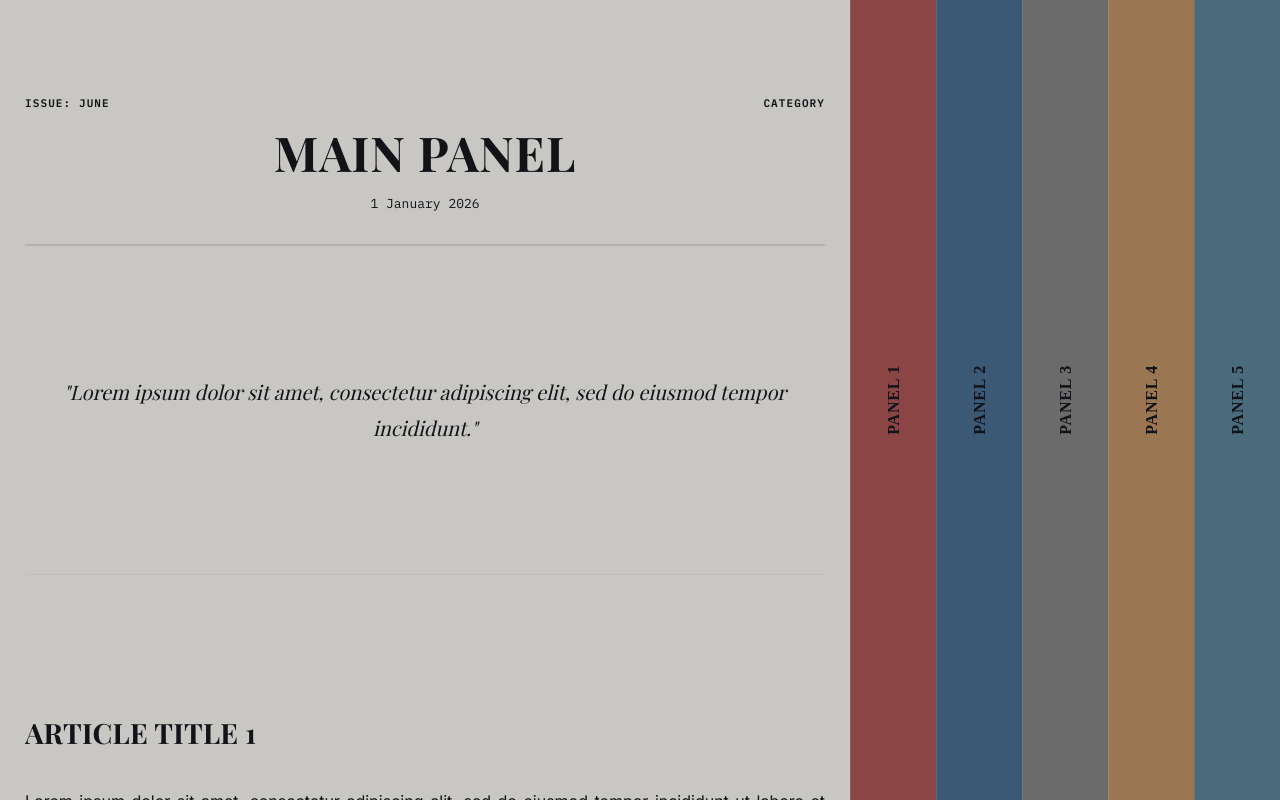
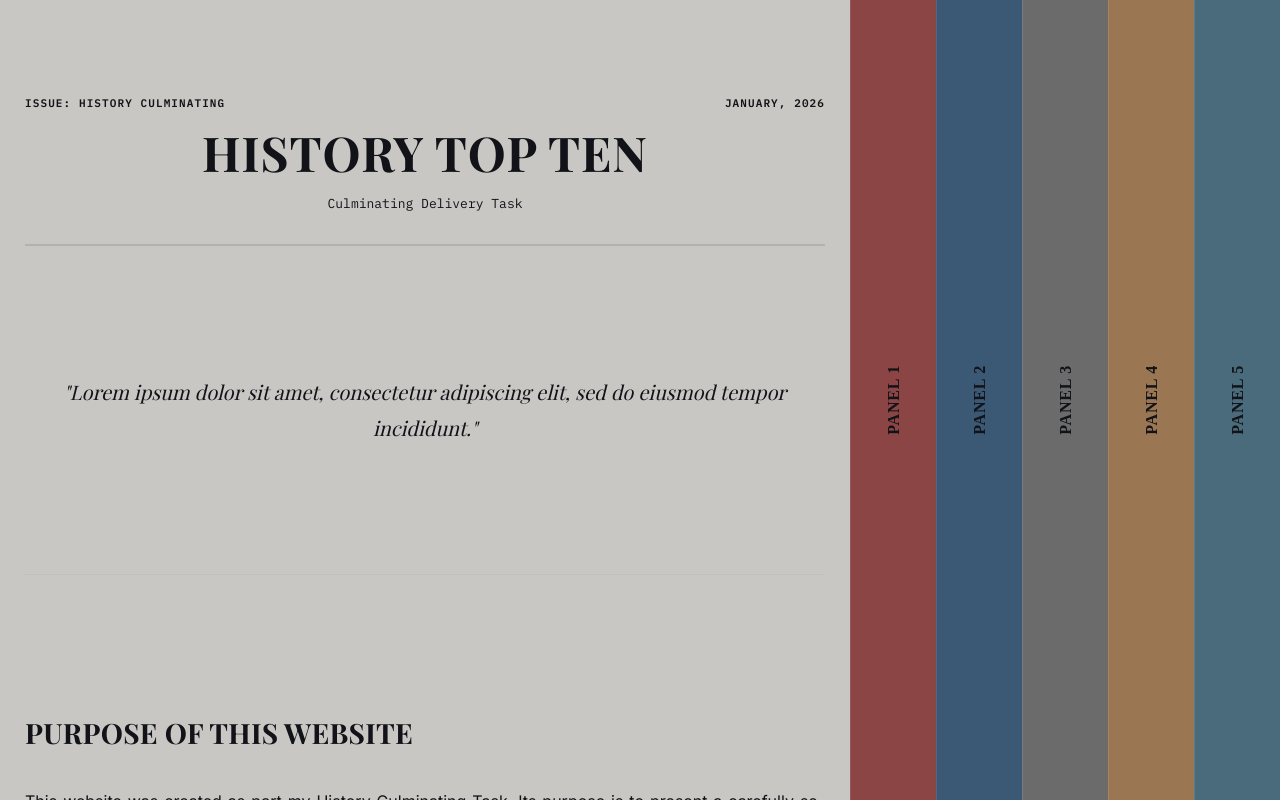
Before and after one commit to MisplacedOrange/historyculminating, a React (Vite) app in the folder History/: page / in a window 1280 px wide. Built offline with nearby package versions, Linux system fonts and the light colour scheme; a web font is replaced by a local one.

Commit message:
Update MainPanel.jsx

```diff
--- a/History/src/components/MainPanel.jsx
+++ b/History/src/components/MainPanel.jsx
@@ -28,10 +28,10 @@ export default function MainPanel({ isExpanded, onClick }) {
           >
             <div className="main-panel-newspaper-grid">
               <Masthead
-                issue="JUNE" /* TODO: Issue label */
-                title="Main Panel" /* TODO: Main title */
-                date="1 January 2026" /* TODO: Date */
-                category="CATEGORY" /* TODO: Category label */
+                issue="HISTORY CULMINATING"
+                title="HISTORY TOP TEN"
+                date="Culminating Delivery Task"
+                category="January, 2026"
               />
 
               <PullQuote
@@ -42,14 +42,14 @@ export default function MainPanel({ isExpanded, onClick }) {
               <SectionDivider variant="line" />
 
               <ArticleSection
-                headline="Article Title 1" /* TODO: Article 1 headline */
-                body="Lorem ipsum dolor sit amet, consectetur adipiscing elit, sed do eiusmod tempor incididunt ut labore et dolore magna aliqua. Ut enim ad minim veniam, quis nostrud exercitation ullamco laboris nisi ut aliquip ex ea commodo consequat.\n\nDuis aute irure dolor in reprehenderit in voluptate velit esse cillum dolore eu fugiat nulla pariatur." /* TODO: Article 1 body text */
+                headline="Purpose of this Website"
+                body="This website was created as part my History Culminating Task. Its purpose is to present a carefully selected Top Ten list of the most important events, people, and trends that have shaped human history. These selections highlight moments that caused long-term political, social, economic, and cultural change." /* TODO: Article 1 body text */
               />
 
               <SectionDivider variant="line" />
 
               <ArticleSection
-                headline="Article Title 2" /* TODO: Article 2 headline */
+                headline="How to Navigate This Website"
                 body="Sed ut perspiciatis unde omnis iste natus error sit voluptatem accusantium doloremque laudantium, totam rem aperiam, eaque ipsa quae ab illo inventore veritatis et quasi architecto beatae vitae dicta sunt explicabo." /* TODO: Article 2 body text */
               />
             </div>
```
